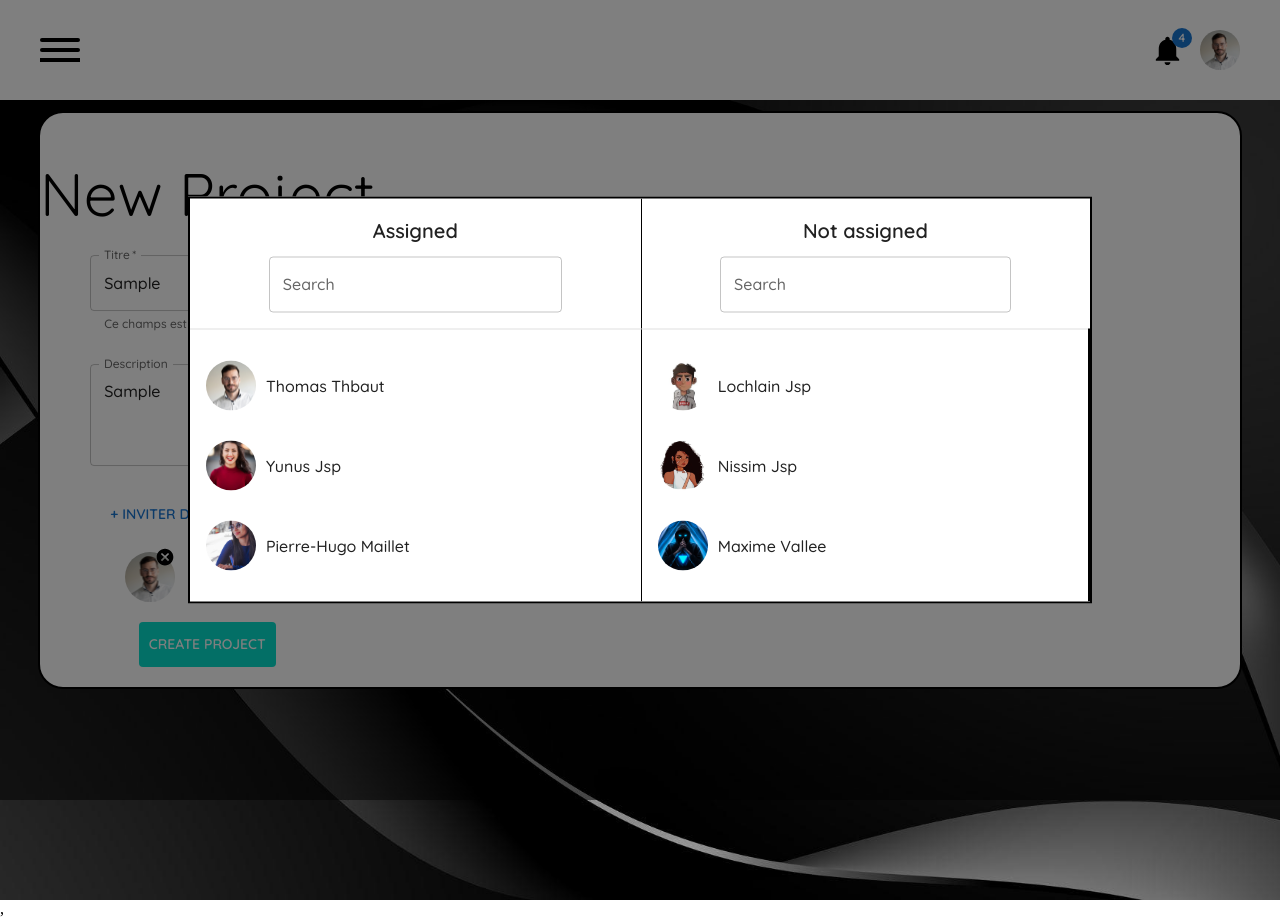
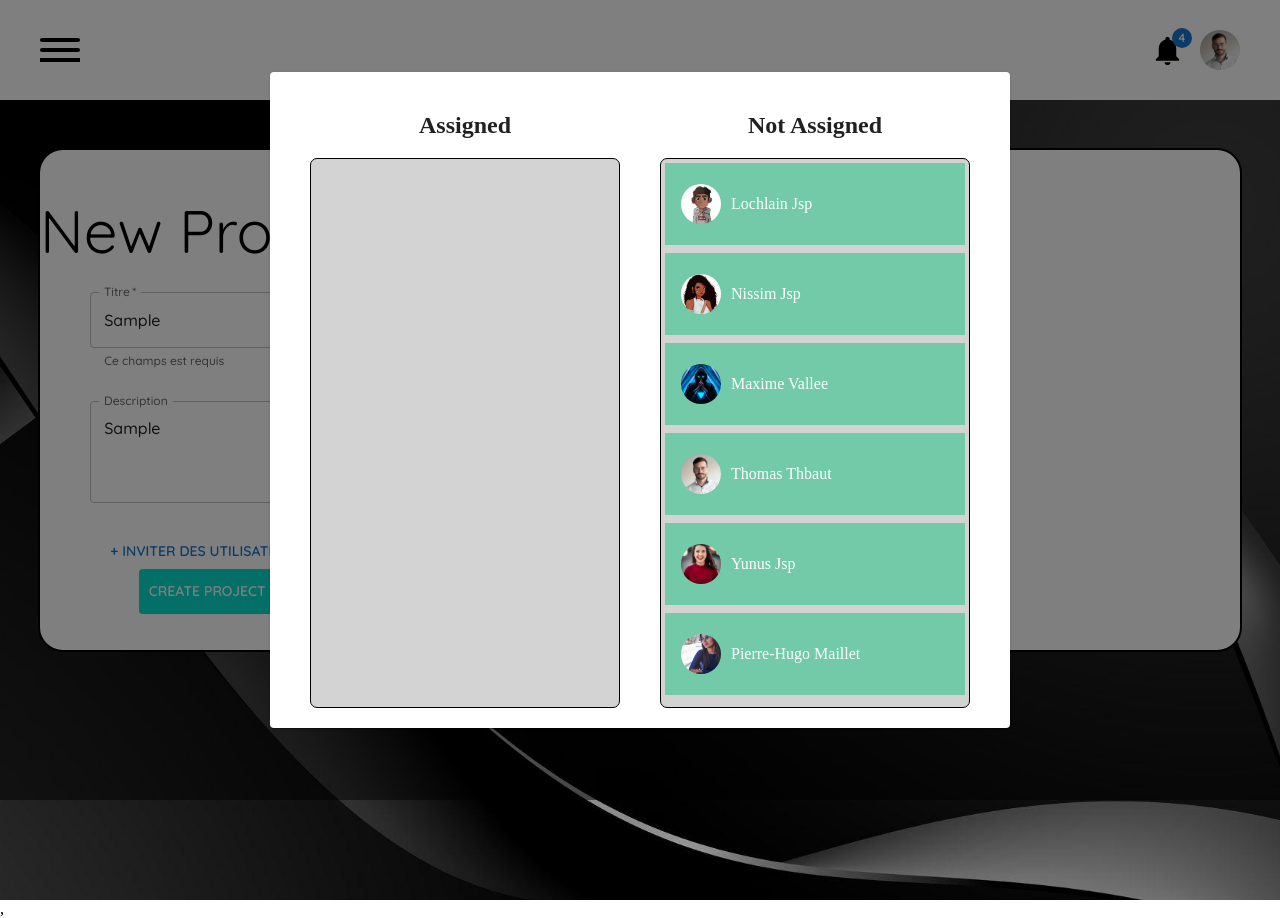
Before and after one commit to WildCodeSchool/2109-wns-remote2-ke4, a React (Create React App) app in the folder front/: page /createProject in a window 1280 px wide. Both pictures are taken after typing "Sample", "Sample" into the empty fields and a click on the button "+ INVITER DES UTILISATEURS". Built offline with nearby package versions, Linux system fonts and the light colour scheme.

Commit message:
branch for resolve probleme with github

```diff
--- a/front/src/components/CreateProject/ModalAssignCreate.tsx
+++ b/front/src/components/CreateProject/ModalAssignCreate.tsx
@@ -1,101 +1,99 @@
-import React, { useState } from 'react';
-import Modal from '@mui/material/Modal';
+import React from 'react';
+import Fade from '@mui/material/Fade';
+import { DragDropContext, Draggable, Droppable } from 'react-beautiful-dnd';
+import { onDragEnd } from '../../libs/onDragEnd';
 import {
-  Table,
-  TableBody,
-  TableCell,
-  TableHead,
-  TableRow,
-} from '@mui/material';
-import Typography from '@mui/material/Typography';
-import TextField from '@mui/material/TextField';
-import Avatar from '@mui/material/Avatar';
-import { capitalize } from '../../libs/utils';
-import {
-  devArrayAssign,
-  devArrayNotAssign,
-} from '../../mock/devCreateProject.mock';
-import {
-  ContainerTable,
-  StyledAvatar,
-  StyledTableRow,
-  StyledTextFiled,
-  TableCellBorderRight,
-  TableCellContainer,
-  TableCellLine,
-} from '../../elements/modalAssignDev';
+  AvatarStyles,
+  CardDev,
+  Column,
+  ColumnDev,
+  ModalStyles,
+  PaperModal,
+} from '../../elements/ModalAssignDev.styles';
 
 const ModalAssignCreateProject: React.FC<{
   open: boolean;
   handleClose: () => void;
-}> = ({ open, handleClose }) => {
-  const [stateDevArrayAssign, setDevArrayAssign] = useState(devArrayAssign);
-  const [stateDevArrayNotAssign, setDevArrayNotAssign] =
-    useState(devArrayNotAssign);
-  const [searchAssignDev, setSearchAssignDev] = useState('');
-  const [searchNotAssignDev, setNotSearchAssignDev] = useState('');
-
+  columns: {
+    [x: string]: {
+      name: string;
+      items: {
+        id: string;
+        image: string;
+        name: string;
+      }[];
+    };
+  };
+  setColumns: any;
+}> = ({ open, handleClose, columns, setColumns }) => {
   return (
-    <Modal
+    <ModalStyles
       open={open}
       onClose={handleClose}
       aria-labelledby="modal-modal-title"
       aria-describedby="modal-modal-description"
     >
-      <ContainerTable data-testid="table-modal">
-        <Table aria-label="customized table">
-          <TableHead>
-            <TableRow>
-              <TableCellBorderRight align="center">
-                <Typography variant="h6">Assigned</Typography>
-                <StyledTextFiled
-                  label="Search"
-                  value={searchAssignDev}
-                  onChange={(e) => setSearchAssignDev(e.target.value)}
-                />
-              </TableCellBorderRight>
-              <TableCell align="center">
-                <Typography variant="h6">Not assigned</Typography>
-                <StyledTextFiled
-                  label="Search"
-                  value={searchNotAssignDev}
-                  onChange={(e) => setNotSearchAssignDev(e.target.value)}
-                />
-              </TableCell>
-            </TableRow>
-          </TableHead>
-
-          <TableBody>
-            <TableCellContainer component="th" scope="row">
-              {stateDevArrayAssign
-                .filter((d) => d.name.startsWith(capitalize(searchAssignDev)))
-                .map((dev) => (
-                  <div key={dev.id}>
-                    <StyledTableRow>
-                      <StyledAvatar src={dev.image} />
-                      <Typography>{dev?.name}</Typography>
-                    </StyledTableRow>
+      <Fade in={open}>
+        <PaperModal>
+          <DragDropContext
+            onDragEnd={(result) => onDragEnd(result, columns, setColumns)}
+          >
+            {Object.entries(columns).map(([columnId, column], index) => {
+              return (
+                <ColumnDev key={columnId}>
+                  <h2>{column.name}</h2>
+                  <div style={{ margin: 0 }}>
+                    <Droppable droppableId={columnId} key={columnId}>
+                      {(provided, snapshot) => {
+                        return (
+                          <Column
+                            {...provided.droppableProps}
+                            ref={provided.innerRef}
+                          >
+                            {column.items.map((item, index) => {
+                              return (
+                                <Draggable
+                                  key={item.id}
+                                  draggableId={item.id}
+                                  index={index}
+                                >
+                                  {(provided, snapshot) => {
+                                    return (
+                                      <CardDev
+                                        ref={provided.innerRef}
+                                        {...provided.draggableProps}
+                                        {...provided.dragHandleProps}
+                                        style={{
+                                          backgroundColor: snapshot.isDragging
+                                            ? '#000'
+                                            : '#72caa9',
+                                          ...provided.draggableProps.style,
+                                        }}
+                                      >
+                                        <AvatarStyles
+                                          src={item?.image}
+                                          alt="logo"
+                                        />
+                                        {item.name}
+                                      </CardDev>
+                                    );
+                                  }}
+                                </Draggable>
+                              );
+                            })}
+                            {provided.placeholder}
+                          </Column>
+                        );
+                      }}
+                    </Droppable>
                   </div>
-                ))}
-            </TableCellContainer>
-            <TableCellLine component="th" scope="row">
-              {stateDevArrayNotAssign
-                .filter((d) =>
-                  d.name.startsWith(capitalize(searchNotAssignDev))
-                )
-                .map((dev) => (
-                  <div key={dev.id}>
-                    <StyledTableRow>
-                      <StyledAvatar src={dev.image} />
-                      <Typography>{dev?.name}</Typography>
-                    </StyledTableRow>
-                  </div>
-                ))}
-            </TableCellLine>
-          </TableBody>
-        </Table>
-      </ContainerTable>
-    </Modal>
+                </ColumnDev>
+              );
+            })}
+          </DragDropContext>
+        </PaperModal>
+      </Fade>
+    </ModalStyles>
   );
 };
 export default ModalAssignCreateProject;
--- /dev/null
+++ b/front/src/elements/ModalAssignDev.styles.tsx
@@ -0,0 +1,52 @@
+import Modal from '@mui/material/Modal';
+import Box from '@mui/material/Box';
+import Avatar from '@mui/material/Avatar';
+import Paper from '@mui/material/Paper';
+import { styled } from '@mui/styles';
+
+export const ModalStyles = styled(Modal)({
+  display: 'flex',
+  alignItems: 'center',
+  justifyContent: 'center',
+});
+export const ColumnDev = styled(Box)({
+  display: 'flex',
+  flexDirection: 'column',
+  alignItems: 'center',
+  width: '100%',
+});
+
+export const Column = styled(Box)({
+  background: 'lightgrey',
+  padding: 4,
+  width: 300,
+  minHeight: 540,
+  maxHeight: 540,
+  border: '1px solid black',
+  borderRadius: '7px',
+  overflowY: 'scroll',
+});
+
+export const CardDev = styled(Box)(() => ({
+  userSelect: 'none',
+  padding: 16,
+  margin: '0 0 8px 0',
+  minHeight: '50px',
+  display: 'flex',
+  alignItems: 'center',
+  color: 'white',
+}));
+
+export const AvatarStyles = styled(Avatar)({
+  width: '45px',
+  height: '45px',
+  marginRight: '10px',
+});
+export const PaperModal = styled(Paper)({
+  width: '100%',
+  maxWidth: '700px',
+  display: 'flex',
+  backgroundColor: '#fff',
+  padding: '20px',
+  borderRadius: '25px',
+});
--- a/front/src/elements/modalAssignDev.tsx
+++ /dev/null
@@ -1,51 +0,0 @@
-import { styled } from '@mui/material/styles';
-import TableContainer from '@mui/material/TableContainer';
-import TableCell from '@mui/material/TableCell';
-import TextField from '@mui/material/TextField';
-import TableRow from '@mui/material/TableRow';
-import Avatar from '@mui/material/Avatar';
-
-export const ContainerTable = styled(TableContainer)(() => ({
-  maxWidth: 900,
-  width: '100%',
-  position: 'absolute',
-  top: '50%',
-  left: '50%',
-  transform: 'translate(-50%, -50%)',
-  background: '#fff',
-  border: '2px solid #000',
-  boxShadow: '24px',
-  overflow: 'hidden',
-}));
-
-export const TableCellBorderRight = styled(TableCell)(() => ({
-  borderRight: '1px solid #000',
-}));
-export const StyledTableRow = styled(TableRow)(() => ({
-  display: 'flex',
-  alignItems: 'center',
-  padding: '15px 0px',
-}));
-
-export const TableCellContainer = styled(TableCell)(() => ({
-  borderRight: '1px solid #000',
-  borderBottom: 'none',
-  verticalAlign: 'baseline',
-}));
-
-export const TableCellLine = styled(TableCell)(() => ({
-  borderRight: '2px solid #000',
-  borderBottom: 'none',
-  verticalAlign: 'baseline',
-}));
-
-export const StyledTextFiled = styled(TextField)(() => ({
-  width: '70%',
-  marginTop: '10px',
-}));
-
-export const StyledAvatar = styled(Avatar)(() => ({
-  width: '50px',
-  height: '50px',
-  marginRight: '10px',
-}));
--- /dev/null
+++ b/front/src/libs/const.tsx
@@ -0,0 +1,42 @@
+import avatar1 from '../assets/images/avatar1.jpg';
+import avatar2 from '../assets/images/avatar2.jpg';
+import avatar3 from '../assets/images/avatar3.jpg';
+import avatar4 from '../assets/images/avatar4.jpg';
+import avatar5 from '../assets/images/avatar5.jpg';
+import avatar6 from '../assets/images/avatar6.jpg';
+import { v4 as uuidv4 } from 'uuid';
+export const devArrayNotAssign = [
+  {
+    id: uuidv4(),
+    image: avatar4,
+
+    name: 'Lochlain Jsp',
+  },
+  {
+    id: uuidv4(),
+    image: avatar5,
+
+    name: 'Nissim Jsp',
+  },
+  {
+    id: uuidv4(),
+    image: avatar6,
+
+    name: 'Maxime Vallee',
+  },
+  {
+    id: uuidv4(),
+    image: avatar1,
+    name: 'Thomas Thbaut',
+  },
+  {
+    id: uuidv4(),
+    image: avatar2,
+    name: 'Yunus Jsp',
+  },
+  {
+    id: uuidv4(),
+    image: avatar3,
+    name: 'Pierre-Hugo Maillet',
+  },
+];
--- /dev/null
+++ b/front/src/libs/onDragEnd.tsx
@@ -0,0 +1,36 @@
+export const onDragEnd = (result: any, columns: any, setColumns: any) => {
+  if (!result.destination) return;
+  const { source, destination } = result;
+
+  if (source.droppableId !== destination.droppableId) {
+    const sourceColumn = columns[source.droppableId];
+    const destColumn = columns[destination.droppableId];
+    const sourceItems = [...sourceColumn.items];
+    const destItems = [...destColumn.items];
+    const [removed] = sourceItems.splice(source.index, 1);
+    destItems.splice(destination.index, 0, removed);
+    setColumns({
+      ...columns,
+      [source.droppableId]: {
+        ...sourceColumn,
+        items: sourceItems,
+      },
+      [destination.droppableId]: {
+        ...destColumn,
+        items: destItems,
+      },
+    });
+  } else {
+    const column = columns[source.droppableId];
+    const copiedItems = [...column.items];
+    const [removed] = copiedItems.splice(source.index, 1);
+    copiedItems.splice(destination.index, 0, removed);
+    setColumns({
+      ...columns,
+      [source.droppableId]: {
+        ...column,
+        items: copiedItems,
+      },
+    });
+  }
+};
--- a/front/src/pages/CreateProject.tsx
+++ b/front/src/pages/CreateProject.tsx
@@ -4,26 +4,22 @@ import Button from '@mui/material/Button';
 import TextField from '@mui/material/TextField';
 import Grid from '@mui/material/Grid';
 import { makeStyles, createStyles } from '@mui/styles';
-import avatar1 from '../assets/images/avatar1.jpg';
-import avatar2 from '../assets/images/avatar2.jpg';
-import avatar3 from '../assets/images/avatar3.jpg';
 import imgCreateProject from '../assets/images/imgCreateProject.jpeg';
 import ModalAssignCreate from '../components/CreateProject/ModalAssignCreate';
 import LuxonUtils from '@mui/lab/AdapterLuxon';
 import LocalizationProvider from '@mui/lab/LocalizationProvider';
 import DatePicker from '@mui/lab/DatePicker';
 import {
-  AvatarDiv,
-  BoxAvatarDev,
   BoxContainer,
   ButtonCreate,
-  Cancel,
   GridLeft,
   GridMargin,
   GridOne,
   Input,
   Title,
 } from '../elements/createProject.styled';
+import { devArrayNotAssign } from '../libs/const';
+import { v4 as uuidv4 } from 'uuid';
 
 const useStyles = makeStyles(() =>
   createStyles({
@@ -47,35 +43,29 @@ const useStyles = makeStyles(() =>
   })
 );
 
+const columnsFromBackend = {
+  [uuidv4()]: {
+    name: 'Assigned',
+    items: [],
+  },
+  [uuidv4()]: {
+    name: 'Not Assigned',
+    items: devArrayNotAssign,
+  },
+};
+
 const CreateProject = () => {
   const classes = useStyles();
 
   // State
+  const [columns, setColumns] = useState(columnsFromBackend);
   const [title, setTitle] = useState('');
-  const [arrayDev, setArrayDev] = useState([
-    {
-      id: 'zfozekfeoz',
-      image: avatar1,
-    },
-    {
-      id: 'zefnzelkf',
-      image: avatar2,
-    },
-    {
-      id: 'zekfzekfm',
-      image: avatar3,
-    },
-  ]);
   const [open, setOpen] = useState<boolean>(false);
   const [dateDue, setDateDue] = useState<Date | null>(new Date());
   const [description, setDescription] = useState<string>('');
 
   const handleOpen = () => setOpen(true);
   const handleClose = () => setOpen(false);
-
-  const deleteDevInCreateProject = (id: string) => {
-    setArrayDev((el) => el.filter((element) => element.id !== id));
-  };
 
   return (
     <BoxContainer>
@@ -129,21 +119,6 @@ const CreateProject = () => {
             />
           </GridMargin>
           <Button onClick={handleOpen}>+ Inviter des utilisateurs</Button>
-          <BoxAvatarDev data-testid="AvatarDev">
-            {arrayDev.map((f) => (
-              <AvatarDiv
-                style={{
-                  background: `url(${f.image})`,
-                }}
-                key={f.id}
-              >
-                <Cancel
-                  onClick={() => deleteDevInCreateProject(f.id)}
-                  data-testid="delete"
-                ></Cancel>
-              </AvatarDiv>
-            ))}
-          </BoxAvatarDev>
 
           <ButtonCreate
             style={{
@@ -163,7 +138,12 @@ const CreateProject = () => {
           }}
         ></Grid>
       </Box>
-      <ModalAssignCreate open={open} handleClose={handleClose} />
+      <ModalAssignCreate
+        open={open}
+        handleClose={handleClose}
+        columns={columns}
+        setColumns={setColumns}
+      />
     </BoxContainer>
   );
 };
```
